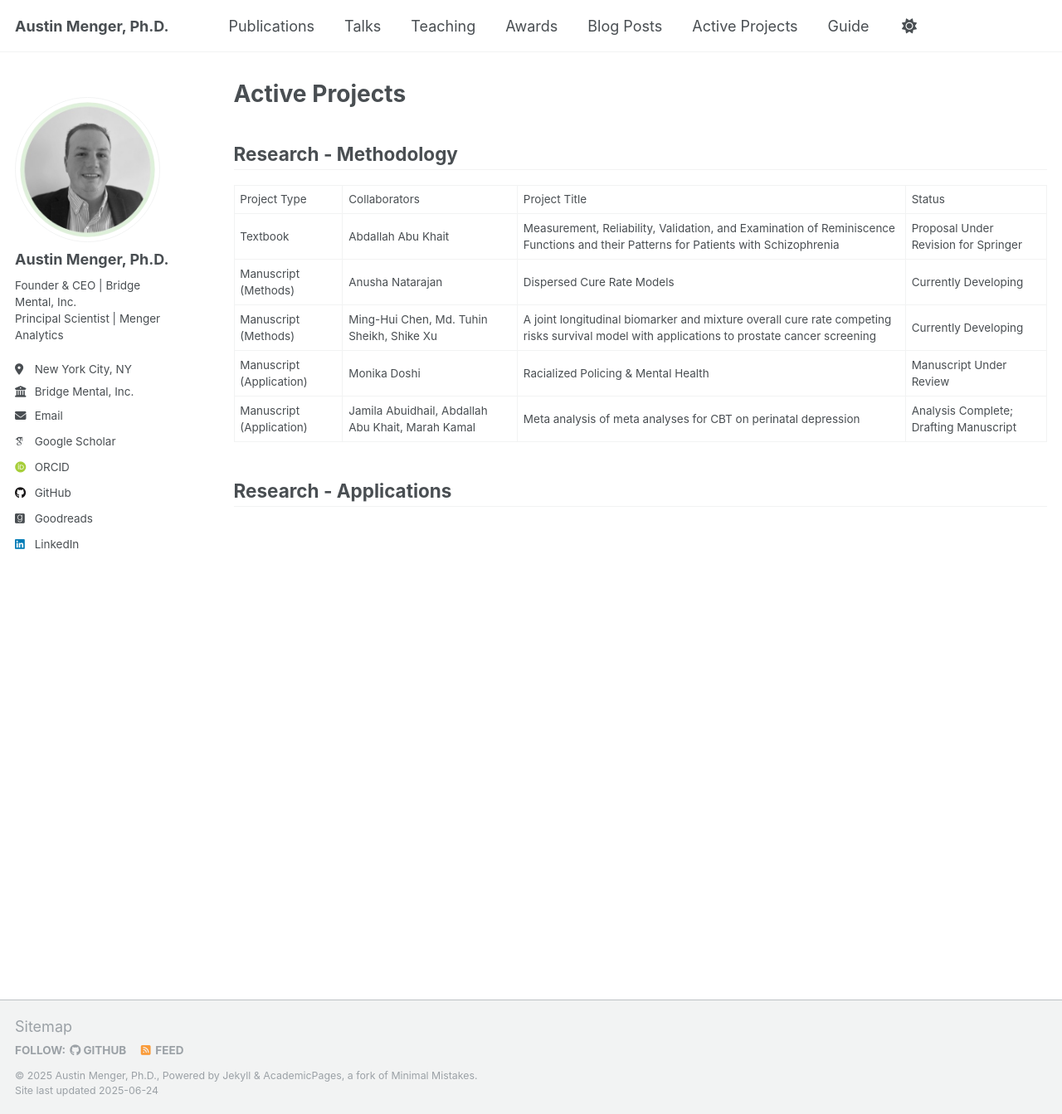
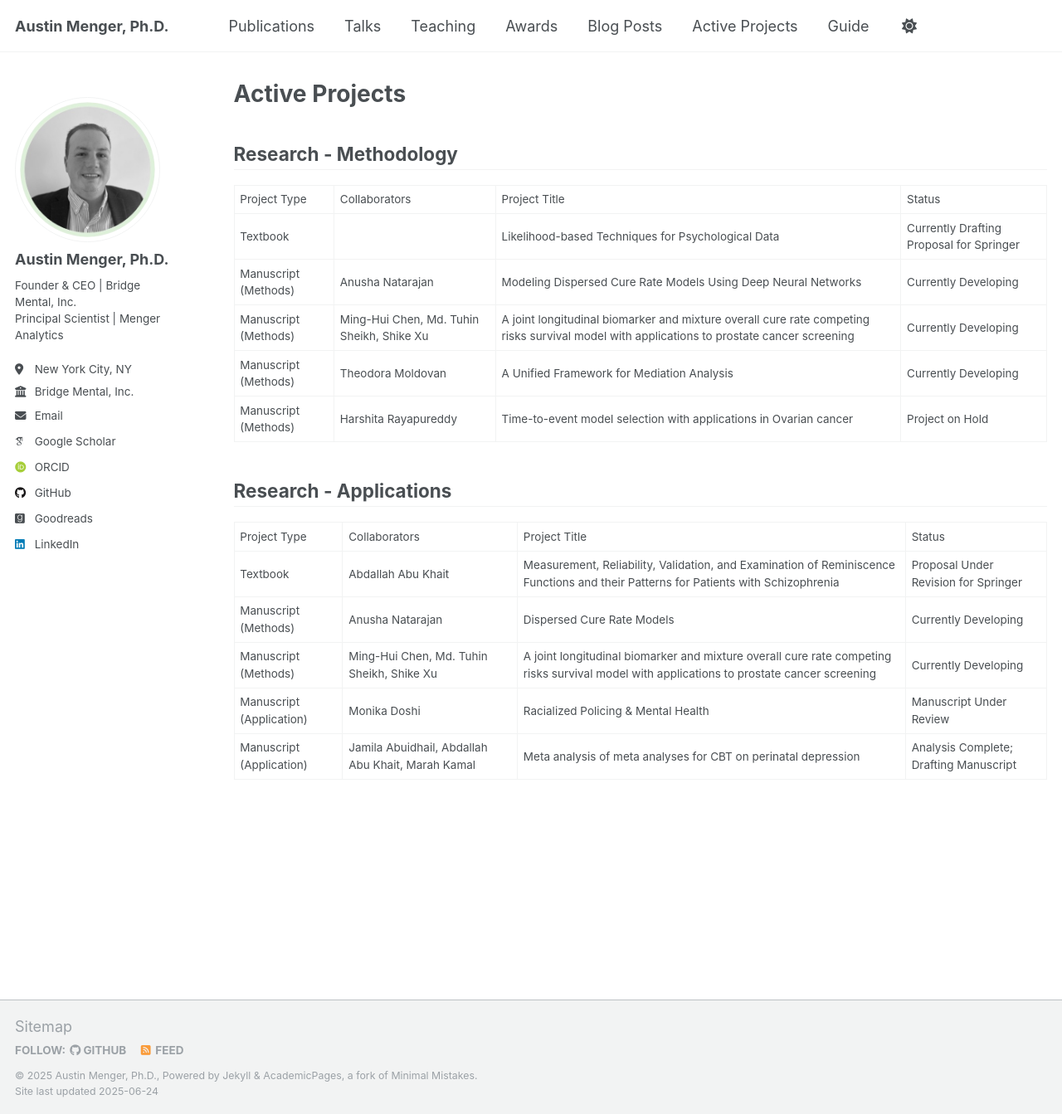
Before and after one commit to austinmenger/austinmenger.github.io, a Jekyll site: the page built from _pages/active_projects.md, in a window 1280 px wide and 1343 px high. Shown: the whole window at 83% size. Built offline with Jekyll 4.4.1, drawn with Linux system fonts in a browser that asks for light colours; some web fonts are replaced.

Commit message:
Update active_projects.md

```diff
--- a/_pages/active_projects.md
+++ b/_pages/active_projects.md
@@ -9,6 +9,55 @@ author_profile: true
 
 <h2 style="margin-bottom: 0.2em;">Research - Methodology</h2>
 <!-- <small style="display: block; margin-top: 0; margin-bottom: 0.2em;"><em>*Current intern/student at the time of work</em></small> -->
+<hr style="margin-top: 0.2em;" />
+
+<table>
+ <tr>
+  <td>Project Type</td>
+  <td>Collaborators</td>
+  <td>Project Title</td>
+  <td>Status</td>
+ </tr>
+ <tr>
+  <td>Textbook</td>
+  <td></td>
+  <td>Likelihood-based Techniques for Psychological Data</td>
+  <td>Currently Drafting Proposal for Springer</td>
+ </tr>
+ <tr>
+  <td>Manuscript (Methods)</td>
+  <td>Anusha Natarajan</td>
+  <td>Modeling Dispersed Cure Rate Models Using Deep Neural Networks</td>
+  <td>Currently Developing</td>
+ </tr>
+ <tr>
+  <td>Manuscript (Methods)</td>
+  <td>Ming-Hui Chen, Md. Tuhin Sheikh, Shike Xu</td>
+  <td>A joint longitudinal biomarker and mixture overall cure rate competing risks survival model with applications to prostate cancer screening</td>
+  <td>Currently Developing</td>
+ </tr>
+ <tr>
+  <td>Manuscript (Methods)</td>
+  <td>Theodora Moldovan</td>
+  <td>A Unified Framework for Mediation Analysis</td>
+  <td>Currently Developing</td>
+ </tr>
+ <tr>
+  <td>Manuscript (Methods)</td>
+  <td>Harshita Rayapureddy</td>
+  <td>Time-to-event model selection with applications in Ovarian cancer</td>
+  <td>Project on Hold</td>
+ </tr>
+ <!--
+  <tr>
+  <td>Summer 2018</td>
+  <td style="padding-left: 2em;">Elementary Concepts of Statistics (<a href="https://statistics.uconn.edu/undergraduate/courses/course/STAT/1100Q/">STAT 1100Q</a>)</td>
+ </tr> -->
+</table>
+
+
+<h2 style="margin-bottom: 0.2em;">Research - Applications</h2>
+<!-- <small style="display: block; margin-top: 0; margin-bottom: 0.2em;"><em>**Completed statistical analyses for entire dissertation or thesis</em></small> -->
 <hr style="margin-top: 0.2em;" />
 
 <table>
@@ -48,17 +97,8 @@ author_profile: true
   <td>Meta analysis of meta analyses for CBT on perinatal depression</td>
   <td>Analysis Complete; Drafting Manuscript</td>
  </tr>
- <!--
-  <tr>
-  <td>Summer 2018</td>
-  <td style="padding-left: 2em;">Elementary Concepts of Statistics (<a href="https://statistics.uconn.edu/undergraduate/courses/course/STAT/1100Q/">STAT 1100Q</a>)</td>
- </tr> -->
 </table>
 
-
-<h2 style="margin-bottom: 0.2em;">Research - Applications</h2>
-<!-- <small style="display: block; margin-top: 0; margin-bottom: 0.2em;"><em>**Completed statistical analyses for entire dissertation or thesis</em></small> -->
-<hr style="margin-top: 0.2em;" />
 
 <!--
 Education
```
